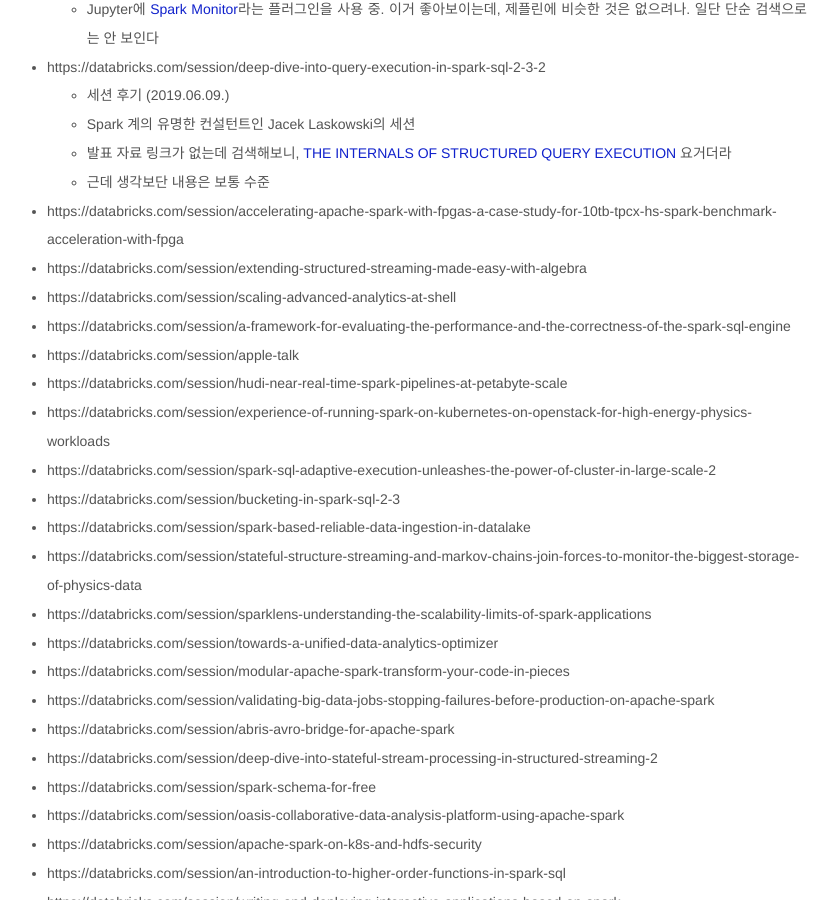
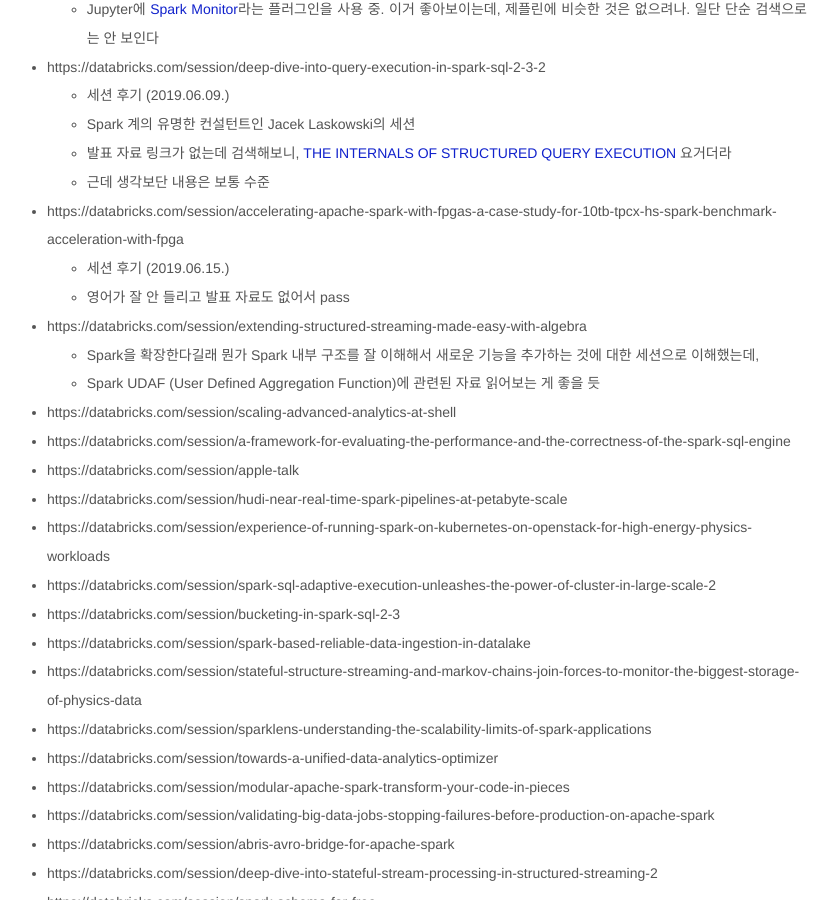
Before and after one commit to jason-heo/jason-heo.github.io, a Jekyll site: the page built from _posts/2019-06-06-spark-ai-summit-2018-eu.md, in a window 1280 px wide and 900 px high, scrolled down 715 px. Shown: the whole window, without its empty margins (233-1071 px from the left). Built offline with Jekyll 4.4.1, drawn with Linux system fonts in a browser that asks for light colours; comment, search, counter and statistics services are not loaded.

Commit message:
spark streaming and algebra

```diff
--- a/_posts/2019-06-06-spark-ai-summit-2018-eu.md
+++ b/_posts/2019-06-06-spark-ai-summit-2018-eu.md
@@ -22,7 +22,11 @@
     - 발표 자료 링크가 없는데 검색해보니, [THE INTERNALS OF STRUCTURED QUERY EXECUTION](http://blog.jaceklaskowski.pl/spark-workshop/slides/spark-sql-internals-of-structured-query-execution.html#/home) 요거더라
     - 근데 생각보단 내용은 보통 수준
 - https://databricks.com/session/accelerating-apache-spark-with-fpgas-a-case-study-for-10tb-tpcx-hs-spark-benchmark-acceleration-with-fpga
+    - 세션 후기 (2019.06.15.)
+    - 영어가 잘 안 들리고 발표 자료도 없어서 pass
 - https://databricks.com/session/extending-structured-streaming-made-easy-with-algebra
+    - Spark을 확장한다길래 뭔가 Spark 내부 구조를 잘 이해해서 새로운 기능을 추가하는 것에 대한 세션으로 이해했는데,
+    - Spark UDAF (User Defined Aggregation Function)에 관련된 자료 읽어보는 게 좋을 듯
 - https://databricks.com/session/scaling-advanced-analytics-at-shell
 - https://databricks.com/session/a-framework-for-evaluating-the-performance-and-the-correctness-of-the-spark-sql-engine
 - https://databricks.com/session/apple-talk
```
